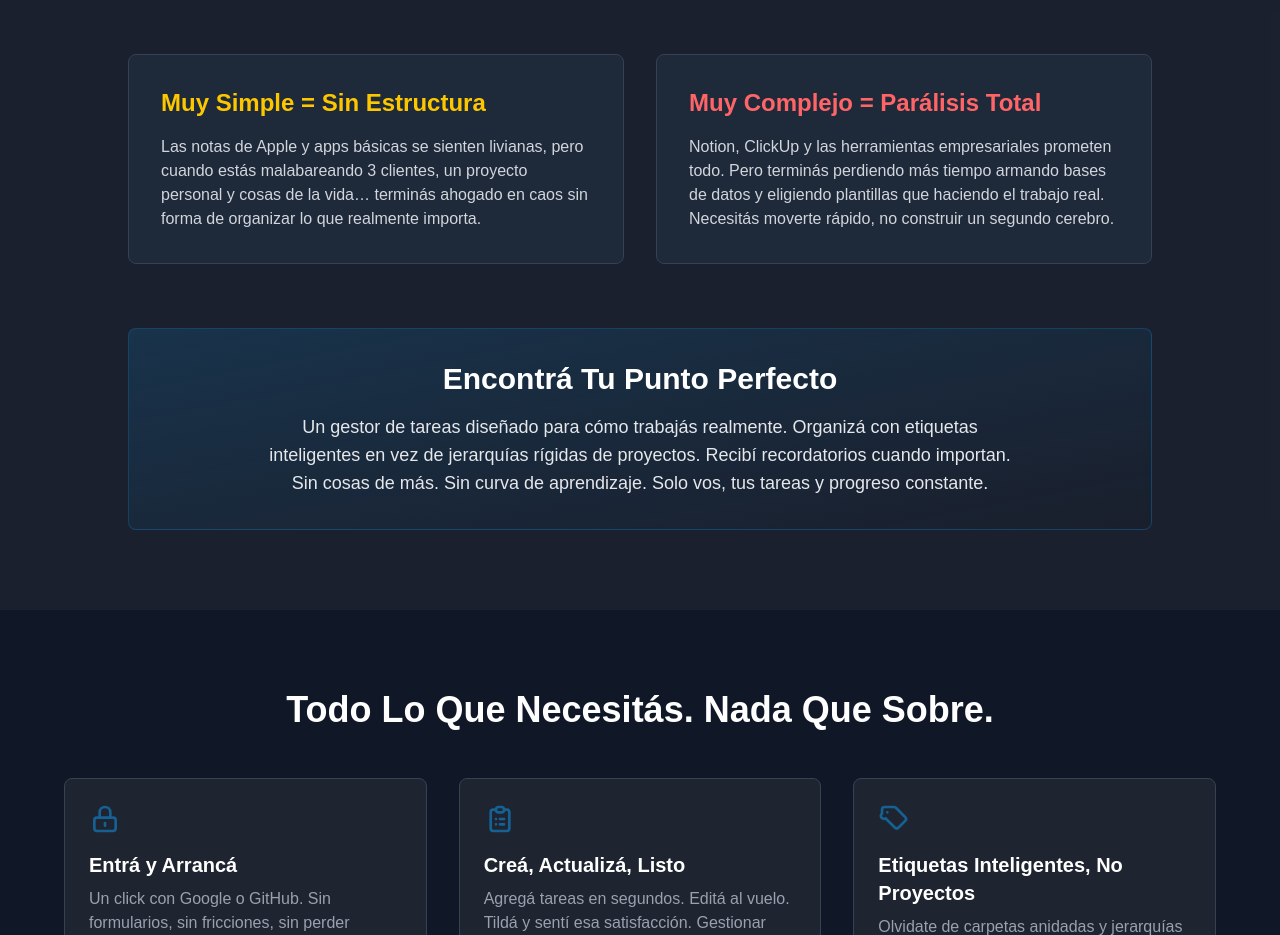
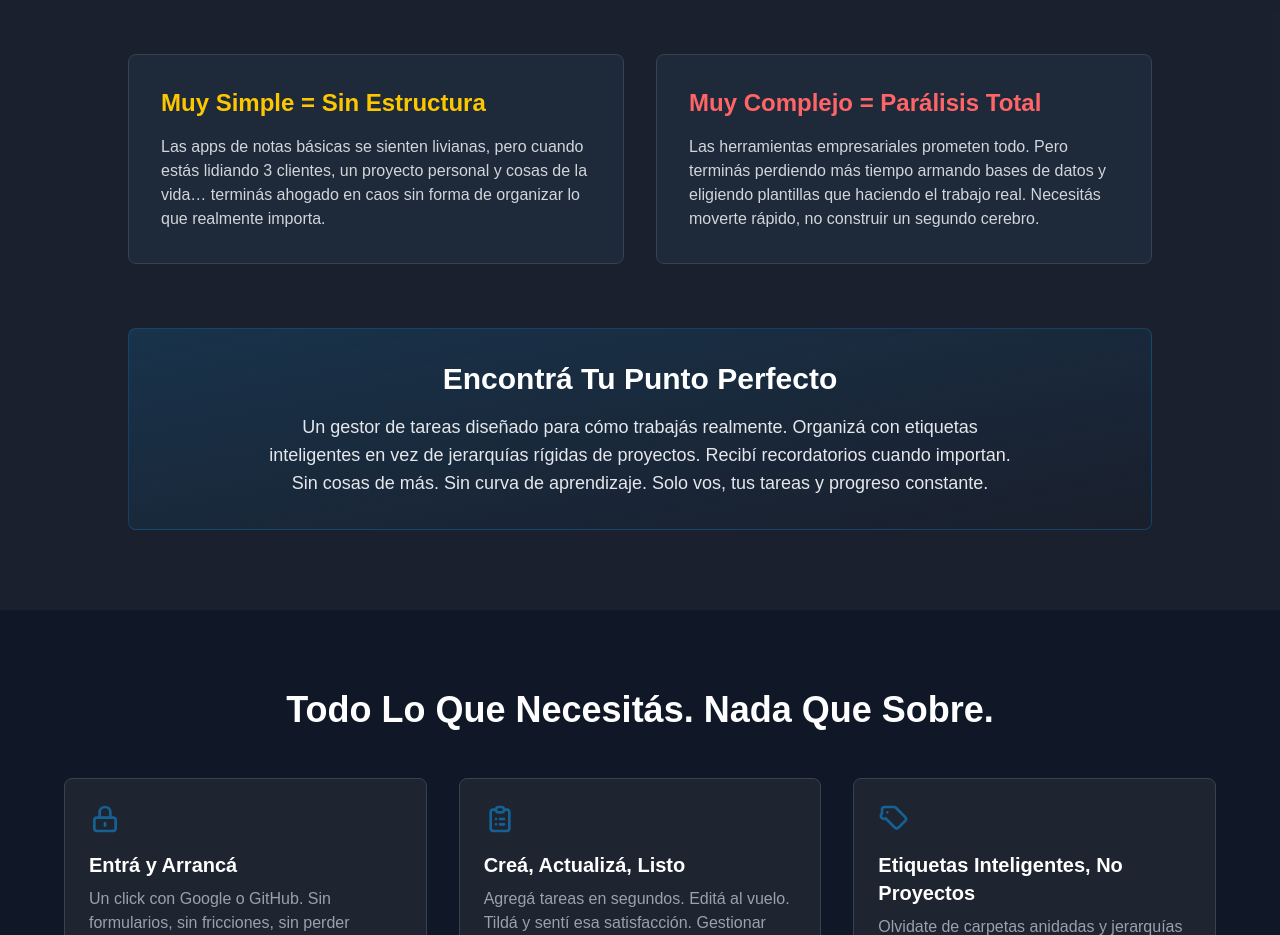
Before and after one commit to joaquinpalladino-afk/landing-page, a Next.js app: page / in a window 1280 px wide. Shown: the part 1004-1939 px from the top of the page. Built offline with nearby package versions, Linux system fonts and the light colour scheme; no server answers.

Commit message:
I have improved the copys and mobile friendly

```diff
--- a/src/app/constants.ts
+++ b/src/app/constants.ts
@@ -20,9 +20,9 @@ formAgreement: "By joining, you agree to receive product updates and early acces
 // Problem/Solution
 problemTitle: "You're Not Lazy. Your Tools Are.",
 problemSimpleTitle: "Too Simple = No Structure",
-problemSimpleText: "Apple Notes and basic to-do apps feel lightweight, but when you're juggling 3 clients, a side project, and life admin? You're drowning in chaos with no way to organize what actually matters.",
+problemSimpleText: "The basic to-do apps feel lightweight, but when you're juggling 3 clients, a side project, and life admin? You're drowning in chaos with no way to organize what actually matters.",
 problemComplexTitle: "Too Complex = Decision Paralysis",
-problemComplexText: "Notion, ClickUp, and enterprise tools promise everything. But you spend more time configuring databases and choosing templates than actually doing the work. You need to move fast, not build a second brain.",
+problemComplexText: "Enterprise tools promise everything. But you spend more time configuring databases and choosing templates than actually doing the work. You need to move fast, not build a second brain.",
 solutionTitle: "Meet Your Goldilocks Zone",
 solutionText: "A task manager designed for how you actually work. Organize with smart tags instead of rigid project hierarchies. Get reminders when they matter. No bloat. No learning curve. Just you, your tasks, and momentum.",
 
@@ -264,9 +264,9 @@ formAgreement: "Al unirte, aceptás recibir novedades del producto y acceso anti
 // Problem/Solution
 problemTitle: "No Sos Vos. Son Tus Herramientas.",
 problemSimpleTitle: "Muy Simple = Sin Estructura",
-problemSimpleText: "Las notas de Apple y apps básicas se sienten livianas, pero cuando estás malabareando 3 clientes, un proyecto personal y cosas de la vida… terminás ahogado en caos sin forma de organizar lo que realmente importa.",
+problemSimpleText: "Las apps de notas básicas se sienten livianas, pero cuando estás lidiando 3 clientes, un proyecto personal y cosas de la vida… terminás ahogado en caos sin forma de organizar lo que realmente importa.",
 problemComplexTitle: "Muy Complejo = Parálisis Total",
-problemComplexText: "Notion, ClickUp y las herramientas empresariales prometen todo. Pero terminás perdiendo más tiempo armando bases de datos y eligiendo plantillas que haciendo el trabajo real. Necesitás moverte rápido, no construir un segundo cerebro.",
+problemComplexText: "Las herramientas empresariales prometen todo. Pero terminás perdiendo más tiempo armando bases de datos y eligiendo plantillas que haciendo el trabajo real. Necesitás moverte rápido, no construir un segundo cerebro.",
 solutionTitle: "Encontrá Tu Punto Perfecto",
 solutionText: "Un gestor de tareas diseñado para cómo trabajás realmente. Organizá con etiquetas inteligentes en vez de jerarquías rígidas de proyectos. Recibí recordatorios cuando importan. Sin cosas de más. Sin curva de aprendizaje. Solo vos, tus tareas y progreso constante.",
 
--- a/src/components/Header.tsx
+++ b/src/components/Header.tsx
@@ -17,9 +17,9 @@ const Header: React.FC<HeaderProps> = ({ language, onLanguageChange }) => {
       <nav className="container mx-auto flex justify-between items-center">
         <div className="flex items-center space-x-8">
           <Link href="/">
-            <img src="/logo/logo.png" alt="Logo" className="h-8" />
+            <img src="/logo/logo.png" alt="Logo" className="h-6 md:h-8" />
           </Link>
-          <div className='flex items-center space-x-4'>
+          <div className='hidden md:flex items-center space-x-4'>
             <Link href="/#features" className="px-4 py-2 text-sm text-white hover:text-gray-300 transition-all duration-300">
               {language === Language.EN ? 'Features' : 'Funciones'}
             </Link>
```
